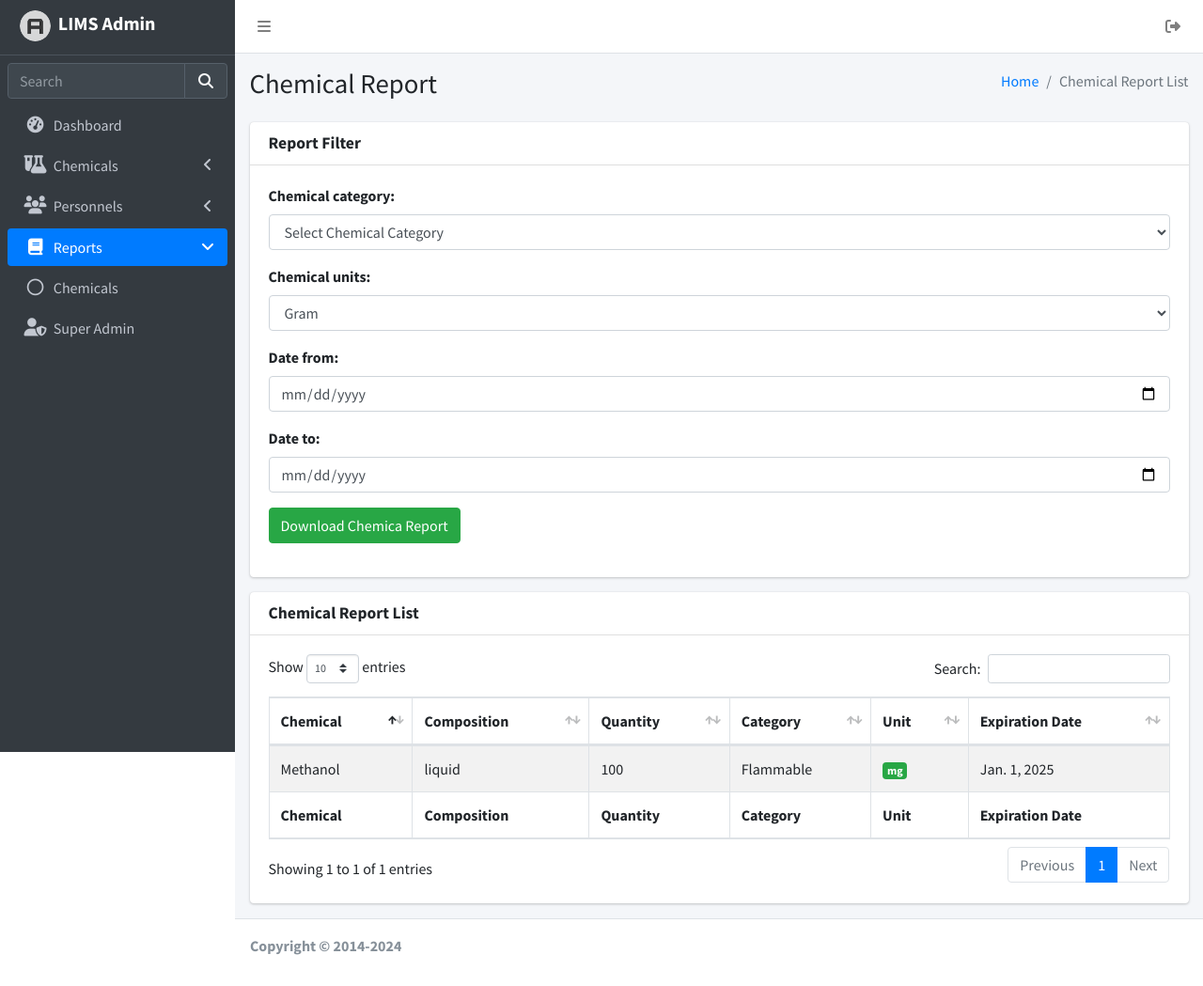
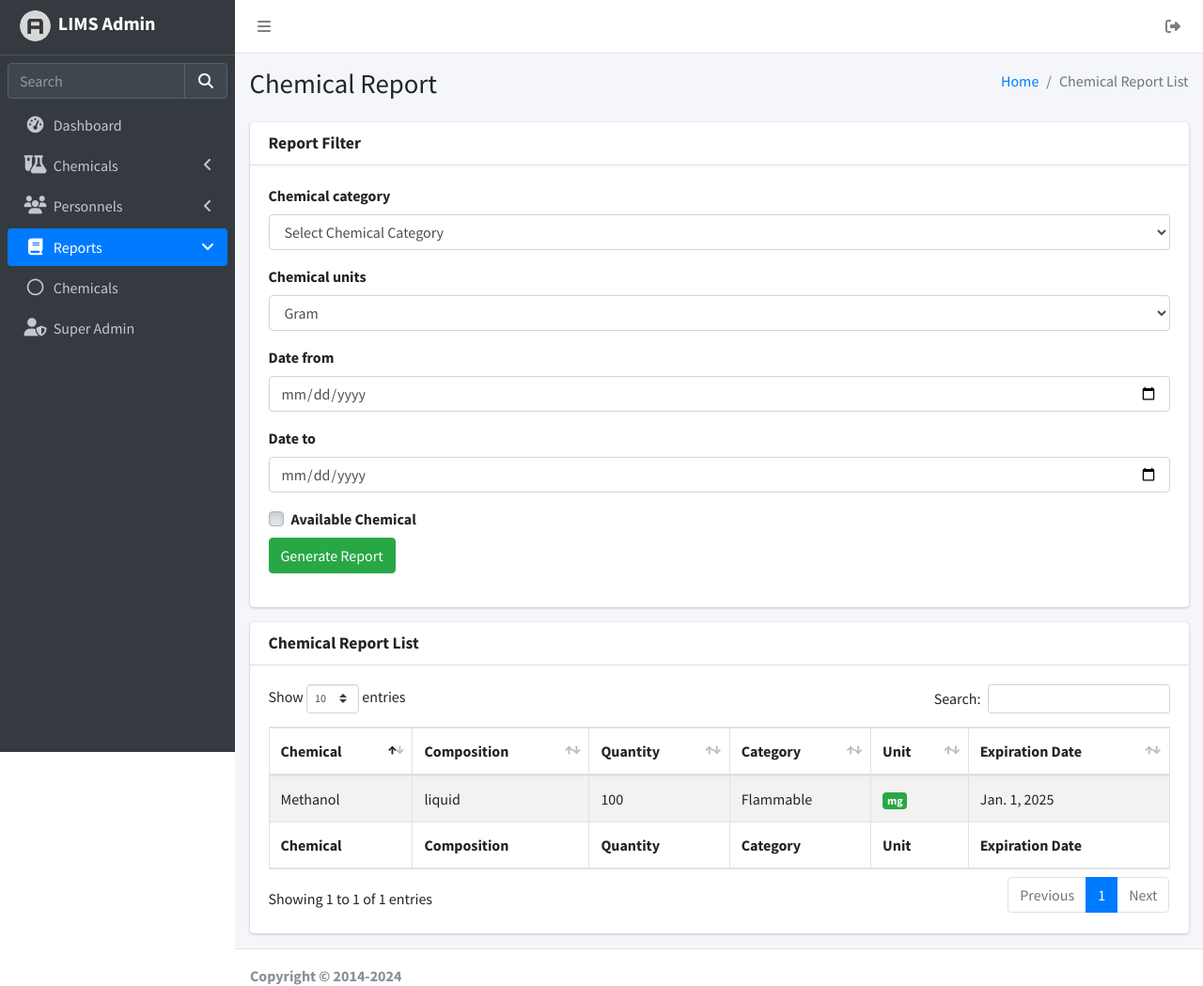
Before and after one commit to kiannaquines/laboratory-inventory-system, a Django app: page /chemicals/report in a window 1280 px wide. Shown: the top 1049 px of the page at 94% size. Before the commit the page ends 1016 px from the top, so only its background shows below. Run offline with Django 4.2, Linux system fonts and the light colour scheme; a user stored in the database is signed in; data comes from the database, SQL or seed files in the repository; both versions use the stored data as it was after the commit; some libraries are stand-ins or nearby versions.

Commit message:
add form input in the reports page

```diff
--- a/inventory/custom_view/chemical_views.py
+++ b/inventory/custom_view/chemical_views.py
@@ -27,6 +27,7 @@ class ChemicalReportView(LoginRequiredMixin, ListView):
         context = super().get_context_data(**kwargs)
         context['header_title'] = 'Chemical Report List'
         context['form_filter'] = FilterReportForm()
+        context['button_name'] = 'Generate Report'
         return context
 
 class AddChemicalCategoryView(LoginRequiredMixin, CreateView):
--- a/inventory/forms.py
+++ b/inventory/forms.py
@@ -8,9 +8,9 @@ class FilterReportForm(forms.Form):
 
     chemical_category = forms.ModelChoiceField(
         queryset=ChemicalCategory.objects.all(),
-        required=False,
+        required=True,
         widget=forms.Select(attrs={"class": "form-control"}),
-        empty_label='Select Chemical Category',
+        empty_label="Select Chemical Category",
     )
 
     chemical_units = forms.ChoiceField(
@@ -29,8 +29,20 @@ class FilterReportForm(forms.Form):
         widget=forms.TextInput(attrs={"type": "date", "class": "form-control"}),
     )
 
+    available_chemical = forms.BooleanField(
+        required=False,
+        label="Available Chemical",
+        widget=forms.CheckboxInput(attrs={"class": "custom-control-input"}),
+    )
+
     class Meta:
-        fields = ["chemical_category", "chemical_units", "date_from", "date_to"]
+        fields = [
+            "chemical_category",
+            "chemical_units",
+            "date_from",
+            "date_to",
+            "available_chemical",
+        ]
 
 
 class RegisterForm(UserCreationForm):
--- a/inventory/templates/chemical_report.html
+++ b/inventory/templates/chemical_report.html
@@ -28,11 +28,27 @@
                 </h3>
             </div>
             <div class="card-body">
-                <form method="post">
-                    {{ form_filter.as_p }}
+                <form action="{% url 'inventory:generate_report' %}" method="post">
+                    {% csrf_token %}
+                    {% for input in form_filter %}
 
+
+                    {% if input.id_for_label == "id_available_chemical" %}
+                    <div class="custom-control custom-checkbox">
+                        {{ input }}
+                        <label for="{{ input.id_for_label }}" class="custom-control-label">{{ input.label }}</label>
+                    </div>
+                    {% else %}
                     <div class="form-group">
-                        <button type="submit" class="btn btn-success">Download Chemica Report</button>
+                        <label for="{{ input.id_for_label }}">{{ input.label }}</label>
+                        {{ input }}
+                    </div>
+                    {% endif %}
+
+                    {% endfor %}
+
+                    <div class="form-group mt-2">
+                        <button type="submit" class="btn btn-success">{{ button_name }}</button>
                     </div>
                 </form>
             </div>
--- a/inventory/templates/dashboard.html
+++ b/inventory/templates/dashboard.html
@@ -103,7 +103,7 @@
                                 <th>Chemical</th>
                                 <th>Composition</th>
                                 <th>Quantity</th>
-                                <th>Category</th>
+                                <th>Hazard Type</th>
                                 <th>Expiration Date</th>
                             </tr>
                         </thead>
@@ -123,7 +123,7 @@
                                 <th>Chemical</th>
                                 <th>Composition</th>
                                 <th>Quantity</th>
-                                <th>Category</th>
+                                <th>Hazard Type</th>
                                 <th>Expiration Date</th>
                             </tr>
                         </tfoot>
--- a/inventory/templates/includes/sidebar.html
+++ b/inventory/templates/includes/sidebar.html
@@ -45,7 +45,7 @@
               <li class="nav-item">
                 <a href="{% url 'inventory:chemical_category' %}" class="nav-link">
                   <i class="far fa-circle nav-icon"></i>
-                  <p>Category</p>
+                  <p>Hazard Type</p>
                 </a>
               </li>
             </ul>
--- a/inventory/urls.py
+++ b/inventory/urls.py
@@ -4,7 +4,6 @@ from inventory.custom_view.auth_views import *
 from inventory.custom_view.user_views import *
 from inventory.custom_view.equipment_views import *
 from inventory.custom_view.chemical_views import *
-from django.contrib.auth import views as auth_views
 
 app_name = 'inventory'
 
@@ -41,5 +40,6 @@ urlpatterns = [
     path('users/update/<int:user_id>', UpdateUserView.as_view(), name="update_user"),
     path('users/delete/<int:user_id>', DeleteUserView.as_view(), name="delete_user"),
 
-    # Delete Urls
+    # Generate Report Urls
+    path('generate_report/', generate_report, name="generate_report"),
 ]
```
Also changed, not shown: inventory/templates/user.html (+14 -0 lines), inventory/views.py (+15 -0 lines), db.sqlite3.
